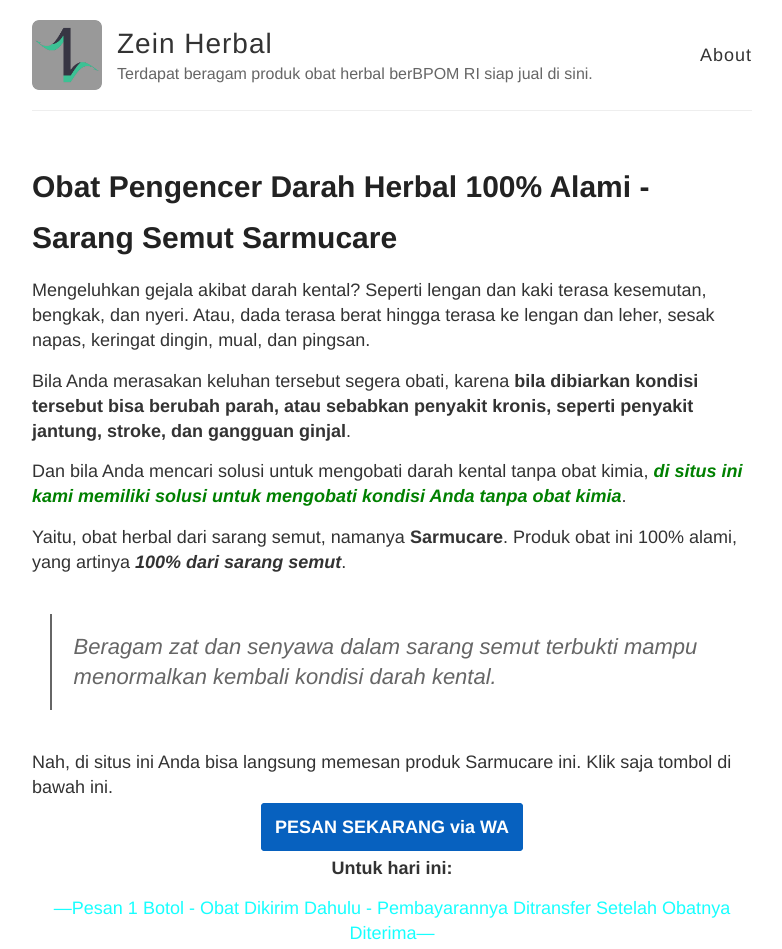
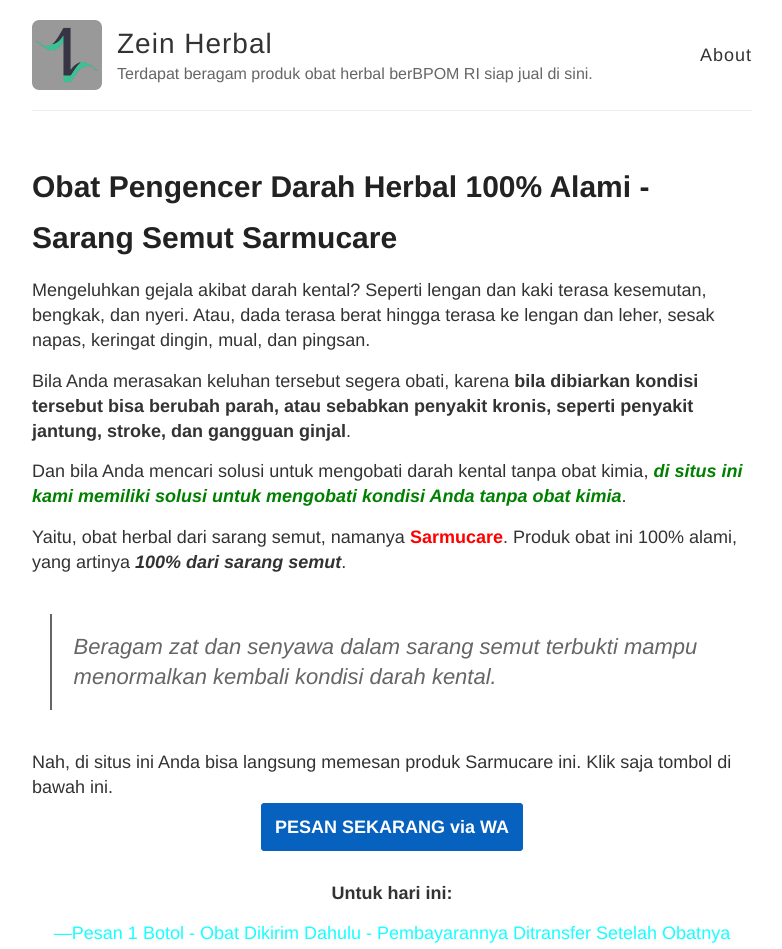
Before and after one commit to zeinherbal/zeinherbal.github.io, a Jekyll site: the page built from _posts/2019-12-03-obat-pengencer-darah.md, in a window 1280 px wide. Shown: the top 949 px of the page, without its empty margins (248-1030 px from the left). Built offline with Jekyll 4.4.1, drawn with Linux system fonts in a browser that asks for light colours.

Commit message:
Update 2019-12-03-obat-pengencer-darah.md

```diff
--- a/_posts/2019-12-03-obat-pengencer-darah.md
+++ b/_posts/2019-12-03-obat-pengencer-darah.md
@@ -10,13 +10,14 @@
 
 Dan bila Anda mencari solusi untuk mengobati darah kental tanpa obat kimia, ***<span style="color: green">di situs ini kami memiliki solusi untuk mengobati kondisi Anda tanpa obat kimia</span>***.
 
-Yaitu, obat herbal dari sarang semut, namanya **Sarmucare**. Produk obat ini 100% alami, yang artinya ***100% dari sarang semut***.
+Yaitu, obat herbal dari sarang semut, namanya **<span style="color: red">Sarmucare</span>**. Produk obat ini 100% alami, yang artinya ***100% dari sarang semut***.
 
 > Beragam zat dan senyawa dalam sarang semut terbukti mampu menormalkan kembali kondisi darah kental.
 
 Nah, di situs ini Anda bisa langsung memesan produk Sarmucare ini. Klik saja tombol di bawah ini.
 
 <a href="" style="background-color: #0761bf; border: solid 4px #0761bf; border-radius: 4px; color: white; padding: 10px;">**PESAN SEKARANG via WA**</a>
+<br>
 <br>
 {: style="text-align: center;"}
 
```
